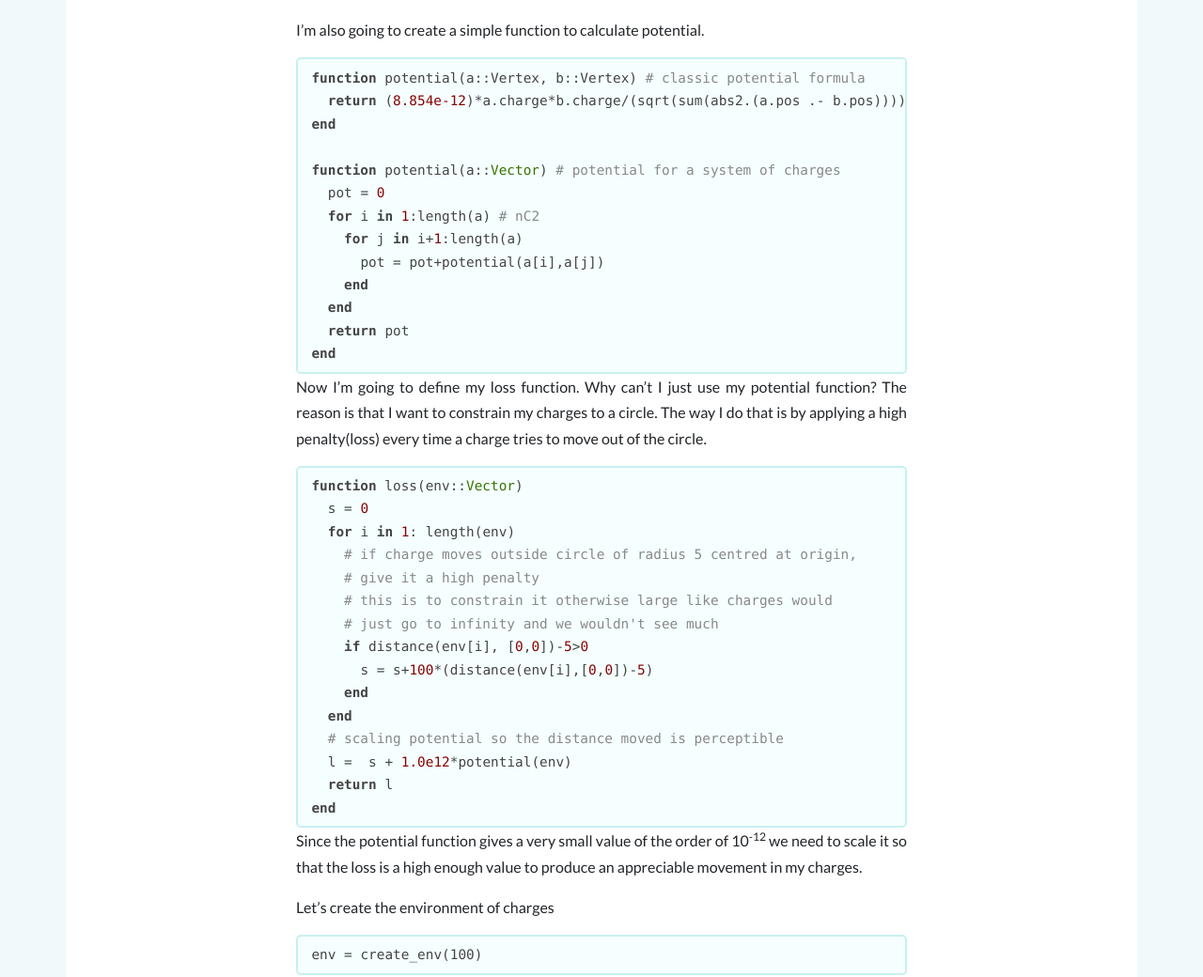
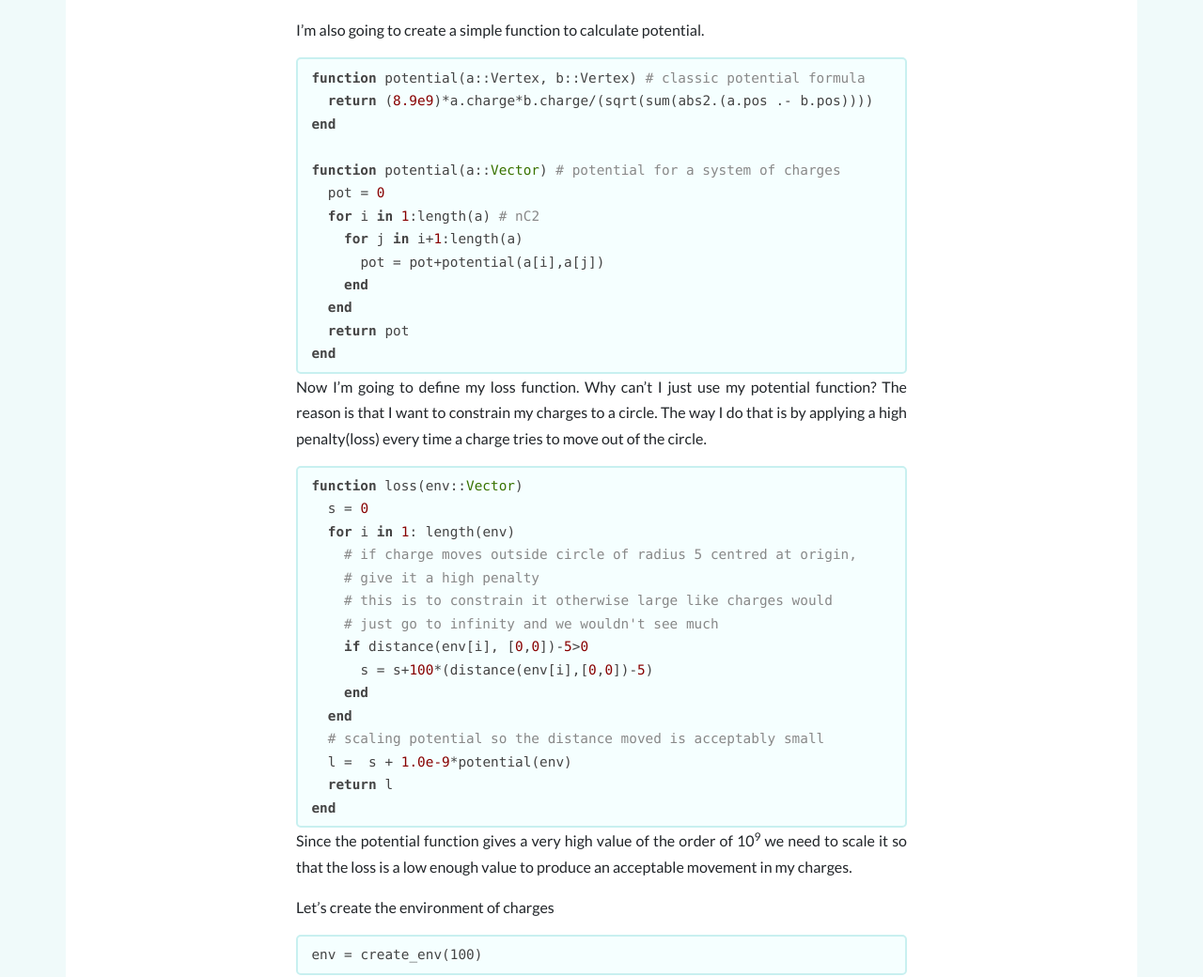
Before and after one commit to FluxML/fluxml.github.io, a Jekyll site: the page built from _posts/2019-09-11-simulating-the-motion-of-charges.md, in a window 1280 px wide and 1400 px high, scrolled down 2054 px. Shown: the part 161-1201 px from the top of the window at 94% size. Built offline with Jekyll 4.4.1, drawn with Linux system fonts in a browser that asks for light colours; nearby versions of some CDN libraries; comment, search, counter and statistics services are not loaded.

Commit message:
Correcting the value of the constant used
In the potential formula, the original constant used is 8.9e-12. This is later scaled up to 8.9
The constant that should have been used is 8.9e9. This will later be scaled down to 8.9.
Since the final value is the same it will not affect the simulation in any way, but I'm changing it for the sake of accuracy.

````diff
--- a/_posts/2019-09-11-simulating-the-motion-of-charges.md
+++ b/_posts/2019-09-11-simulating-the-motion-of-charges.md
@@ -67,7 +67,7 @@ I’m also going to create a simple function to calculate potential.
 
 ```julia
 function potential(a::Vertex, b::Vertex) # classic potential formula
-  return (8.854e-12)*a.charge*b.charge/(sqrt(sum(abs2.(a.pos .- b.pos))))
+  return (8.9e9)*a.charge*b.charge/(sqrt(sum(abs2.(a.pos .- b.pos))))
 end
 
 function potential(a::Vector) # potential for a system of charges
@@ -95,13 +95,13 @@ function loss(env::Vector)
       s = s+100*(distance(env[i],[0,0])-5)
     end
   end
-  # scaling potential so the distance moved is perceptible
-  l =  s + 1.0e12*potential(env)
+  # scaling potential so the distance moved is acceptably small
+  l =  s + 1.0e-9*potential(env)
   return l
 end
 ```
 
-Since the potential function gives a very small value of the order of 10<sup>-12</sup> we need to scale it so that the loss is a high enough value to produce an appreciable movement in my charges.
+Since the potential function gives a very high value of the order of 10<sup>9</sup> we need to scale it so that the loss is a low enough value to produce an acceptable movement in my charges.
 
 Let’s create the environment of charges
 
````
